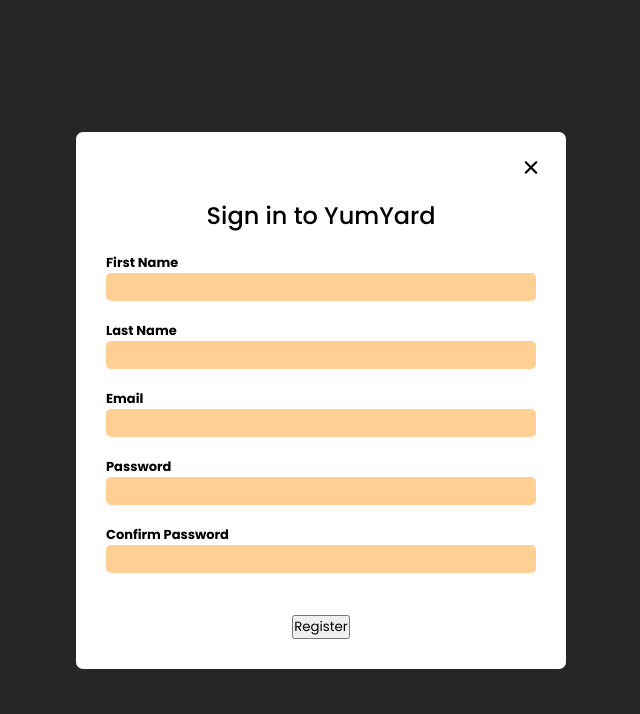
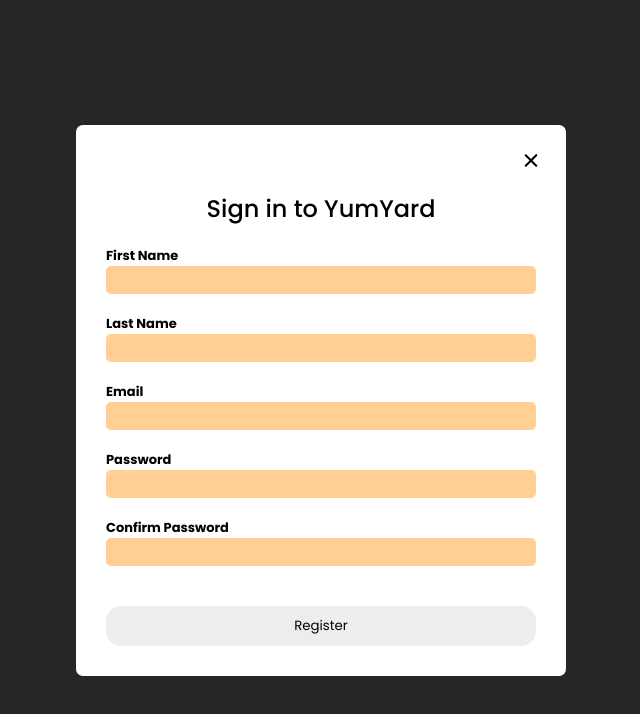
Before and after one commit to NatiHadad007/YumYard, a React (Create React App) app: page /sign-in in a window 1280 px wide. Shown: the top 714 px of the page, without its empty margins (319-959 px from the left). Built offline with nearby package versions, Linux system fonts and the light colour scheme.

Commit message:
Add files via upload

```diff
--- a/src/App.css
+++ b/src/App.css
@@ -17,14 +17,14 @@
 
 section.main {
   display: flex;
+  padding: 25px;
   justify-content: center;
   flex-direction: column;
   align-items: center;
 }
 
 .container {
-  width: 1846px;
-  margin: 20px;
+  width: 100%;
   background-color: white;
   height: 1200px;
   border-radius: 50px;
@@ -109,7 +109,7 @@
   display: flex;
   justify-content: center;
   left: 0;
-  overflow: auto;
+  overflow: hidden;
   position: fixed;
   right: 0;
   top: 0;
@@ -159,7 +159,7 @@
   width: 100%;
   margin: 30px 0;
   display: flex;
-  flex-direction: row;
+  flex-direction: column;
   justify-content: center;
 }
 
@@ -203,3 +203,18 @@
   font-size: 12px;
   padding-bottom: 20px;
 }
+
+.btn {
+  background-color: rgba(173, 173, 184, 0.22);
+  width: 100%;
+  height: 40px;
+  border: none;
+  border-radius: 15px;
+  cursor: pointer;
+  transition: ease-in-out 0.5s;
+}
+
+.btnSign {
+  background-color: #fc5832;
+  color: white;
+}
```
Also changed, not shown: src/firebase.js (added, +23 -0 lines).
